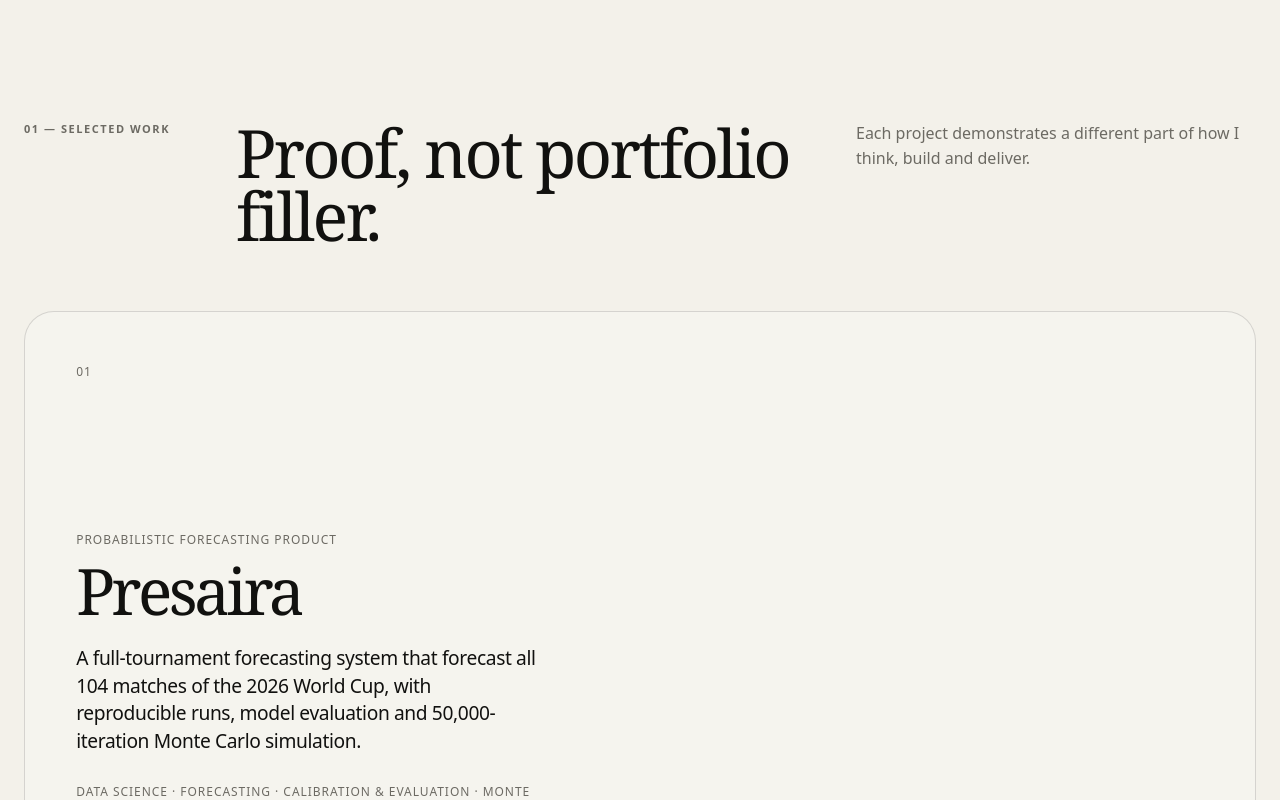
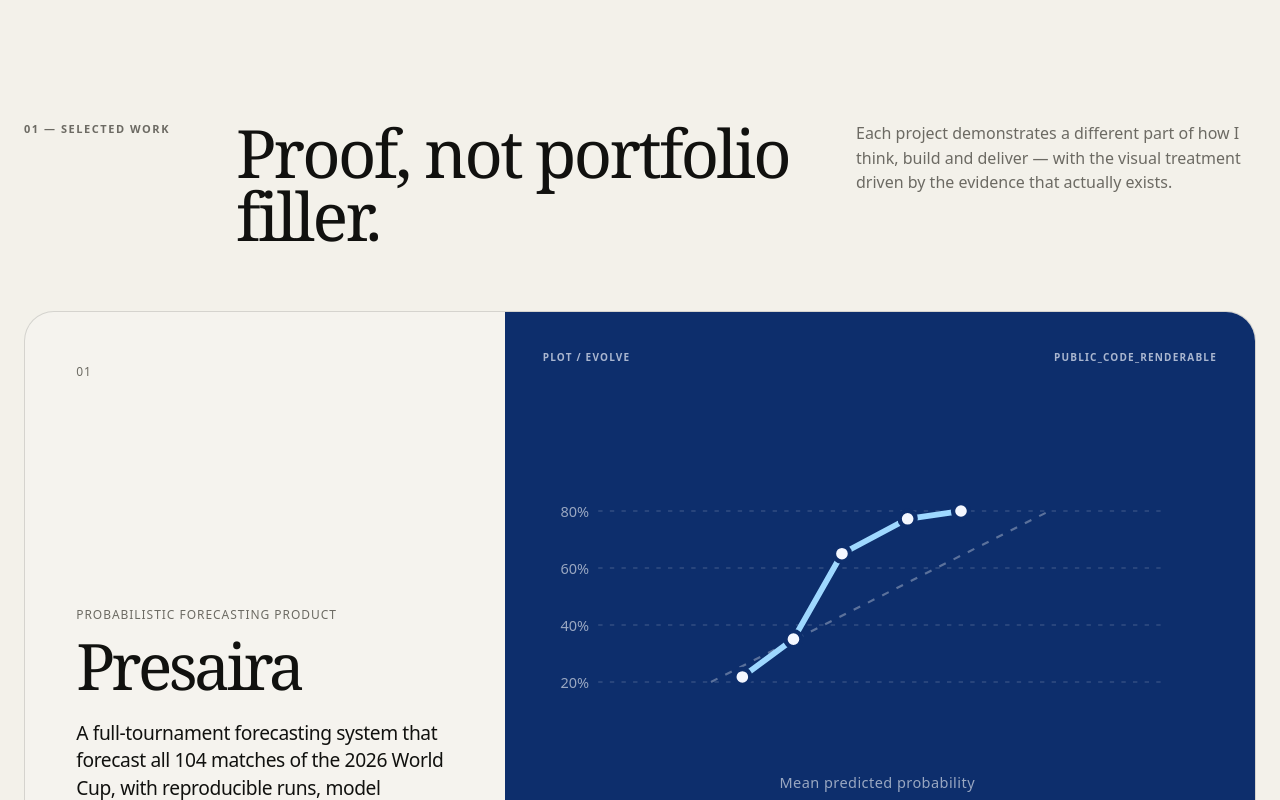
Before and after one commit to m7mdehab/m7mdehab-site, a Next.js app: page / in a window 1280 px wide. Shown: the part 820-1620 px from the top of the page. Built offline with nearby package versions, Linux system fonts and the light colour scheme.

Commit message:
feat: give selected work evidence-specific visual rhythm

```diff
--- a/components/home-sections.tsx
+++ b/components/home-sections.tsx
@@ -12,7 +12,9 @@
   skillGroups,
   writing,
 } from "@/data/public";
+import { projectVisuals } from "@/data/project-visuals";
 import { ProjectVisual } from "@/components/project-visual";
+import projectStyles from "@/components/project-visual.module.css";
 import { Reveal } from "@/components/reveal";
 
 function SectionIntro({ eyebrow, title, copy }: { eyebrow: string; title: string; copy?: string }) {
@@ -42,11 +44,13 @@
 export function Work() {
   return (
     <section id="work" className="section shell">
-      <SectionIntro eyebrow="01 — Selected work" title="Proof, not portfolio filler." copy="Each project demonstrates a different part of how I think, build and deliver." />
+      <SectionIntro eyebrow="01 — Selected work" title="Proof, not portfolio filler." copy="Each project demonstrates a different part of how I think, build and deliver — with the visual treatment driven by the evidence that actually exists." />
       <div className="work-list">
-        {projects.map((project, index) => (
+        {projects.map((project, index) => {
+          const visual = projectVisuals[project.slug];
+          return (
             <Reveal key={project.slug} delay={Math.min(index * 0.04, 0.2)}>
-            <Link className="project-row" href={`/work/${project.slug}`}>
+              <Link className={`${projectStyles.row} ${projectStyles[visual.layout]}`} href={`/work/${project.slug}`}>
                 <div className="project-copy">
                   <p className="project-index">0{index + 1}</p>
                   <p className="project-kicker">{project.kicker}</p>
@@ -54,10 +58,11 @@
                   <p className="project-statement">{project.statement}</p>
                   <p className="project-proof">{project.proof}</p>
                 </div>
-              <ProjectVisual tone={project.tone} label={project.title} />
+                <ProjectVisual slug={project.slug} />
               </Link>
             </Reveal>
-        ))}
+          );
+        })}
       </div>
     </section>
   );
```
Lines whose indentation alone changed are shown as unchanged.
